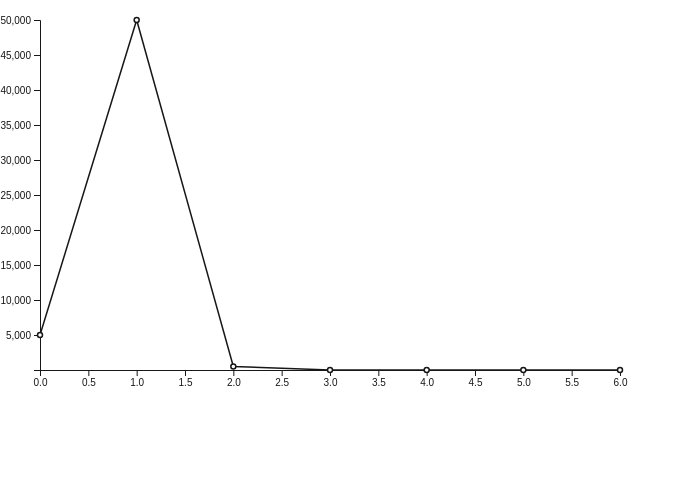
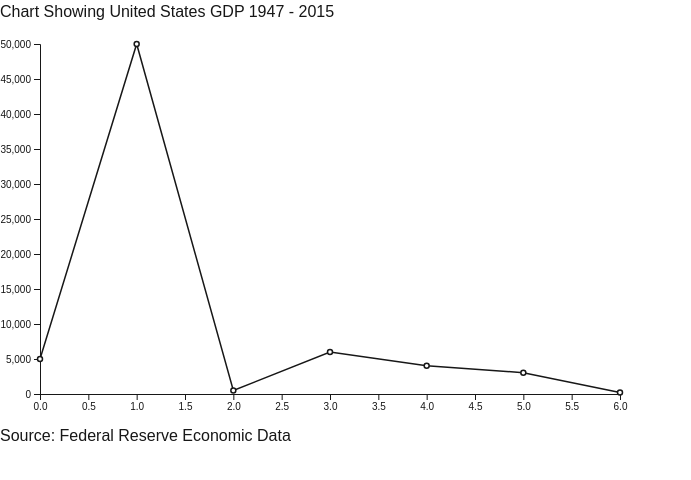
Before and after one commit to nooneknowspeter/fcc_data-vis_gdp, a Next.js app: page / in a window 1280 px wide. Shown: the top 480 px of the page, without its empty margins (0-691 px from the left). Built offline with nearby package versions, Linux system fonts and the light colour scheme.

Commit message:
added title and source

```diff
--- a/src/app/components/visualization/BarChart.tsx
+++ b/src/app/components/visualization/BarChart.tsx
@@ -5,7 +5,7 @@ import { useRef, useEffect } from "react";
 //npm i --save-dev @types/d3
 
 const BarChart = () => {
-  const data = [5000, 50000, 500, 1, 1, 1, 1];
+  const data = [5000, 50000, 500, 6000, 4050, 3050, 200];
   const width = 640;
   const height = 400;
   const marginTop = 20;
@@ -15,30 +15,50 @@ const BarChart = () => {
 
   const gx = useRef<SVGGElement>(null);
   const gy = useRef<SVGGElement>(null);
+
   // x scale
   const x = d3.scaleLinear(
     [0, data.length - 1],
     [marginLeft, width - marginRight],
   );
+
   // y scale
-  const y = d3.scaleLinear(d3.extent(data), [height - marginBottom, marginTop]);
+  const y = d3.scaleLinear(
+    [0, d3.max(data)],
+    [height - marginBottom, marginTop],
+  );
 
-  const line = d3.line((d: number, i: number) => x(i), y);
+  const line = d3.line((d, i) => x(i), y);
 
-  useEffect(() => void d3.select(gx.current).call(d3.axisBottom(x)), [gx, x]);
-  useEffect(() => void d3.select(gy.current).call(d3.axisLeft(y)), [gy, y]);
+  useEffect(() => {
+    if (gx.current) d3.select(gx.current).call(d3.axisBottom(x));
+  }, [gx, x]);
+
+  useEffect(() => {
+    if (gx.current) d3.select(gy.current).call(d3.axisLeft(y));
+  }, [gy, y]);
 
   return (
     <>
-      <div className="flex h-screen content-center items-center justify-center">
+      <div className="flex h-screen flex-col content-center items-center justify-center">
+        <h1
+          id="title"
+          className="font-bold text-neutral-900 dark:text-neutral-200"
+        >
+          Chart Showing United States GDP 1947 - 2015
+        </h1>
         <svg width={width} height={height}>
-          <g ref={gx} transform={`translate(0,${height - marginBottom})`} />
-          <g ref={gy} transform={`translate(${marginLeft},0)`} />
+          <g
+            ref={gx}
+            transform={`translate(0,${height - marginBottom})`}
+            id="x-axis"
+          />
+          <g ref={gy} transform={`translate(${marginLeft},0)`} id="y-axis" />
           <path
             fill="none"
             stroke="currentColor"
             strokeWidth="1.5"
-            d={line(data)}
+            d={line(data) || ""}
           />
           <g fill="white" stroke="currentColor" strokeWidth="1.5">
             {data.map((d, i) => (
@@ -46,6 +66,13 @@ const BarChart = () => {
             ))}
           </g>
         </svg>
+        <a
+          className="text-sm text-neutral-900 dark:text-neutral-200"
+          href="https://fred.stlouisfed.org/"
+          target="_blank"
+        >
+          Source: Federal Reserve Economic Data
+        </a>
       </div>
     </>
   );
```
